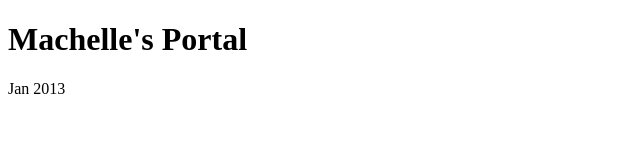
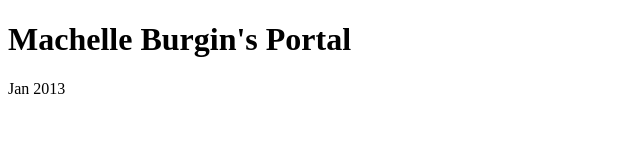
Before and after one commit to machelleb/WSProject2013, a plain HTML site: page index.html in a window 1280 px wide. Shown: the whole page, without its empty margins (0-640 px from the left). Drawn offline with Linux system fonts and the light colour scheme.

Commit message:
Changed Header

```diff
--- a/index.html
+++ b/index.html
@@ -7,7 +7,7 @@
 </head>
 
 <body>
-	<h1>Machelle's Portal</h1>
+	<h1>Machelle Burgin's Portal</h1>
 	<p>Jan 2013</p>
 	<!--<ul>
 		<li>Project Analysis</li>
```
